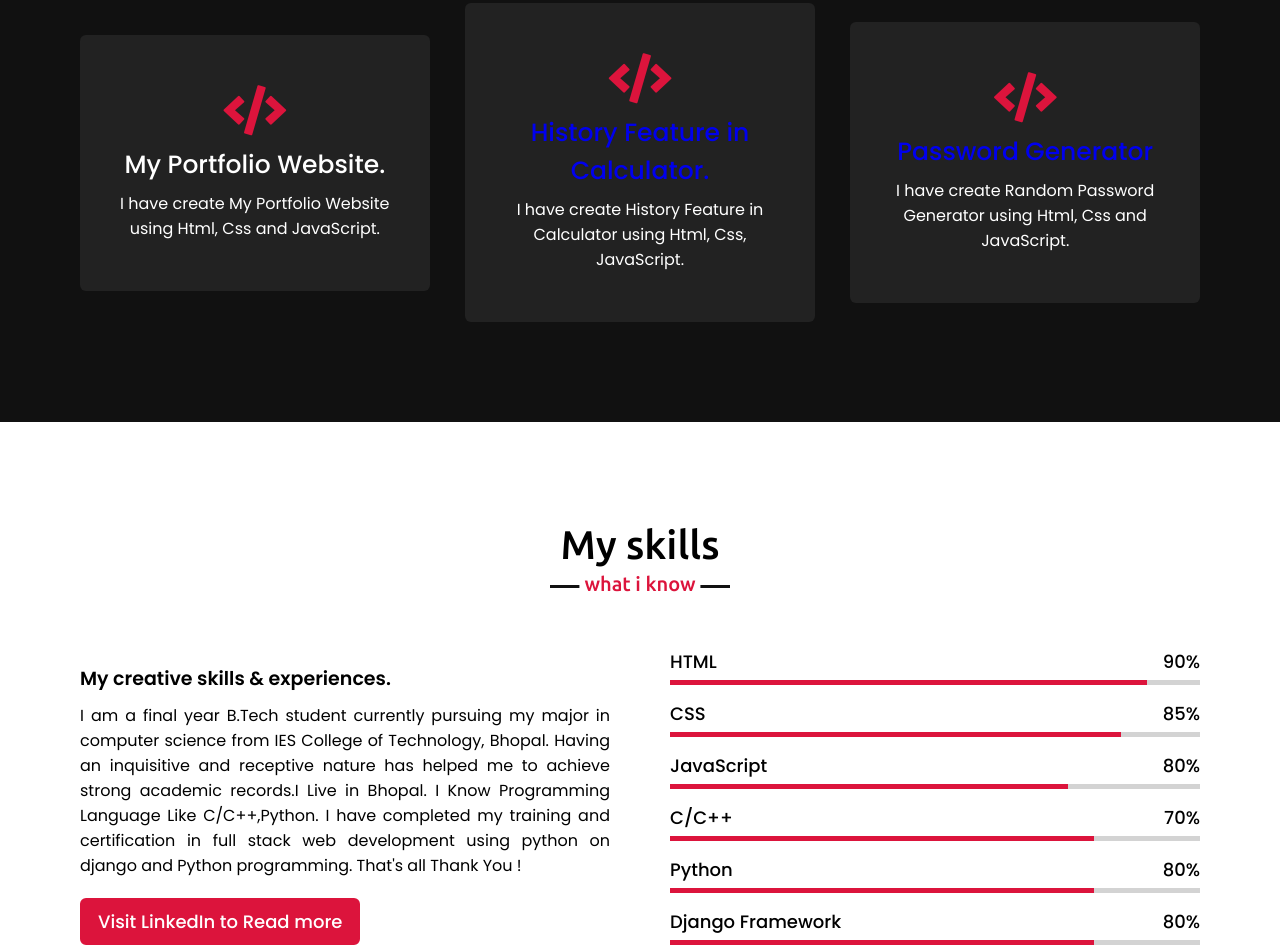
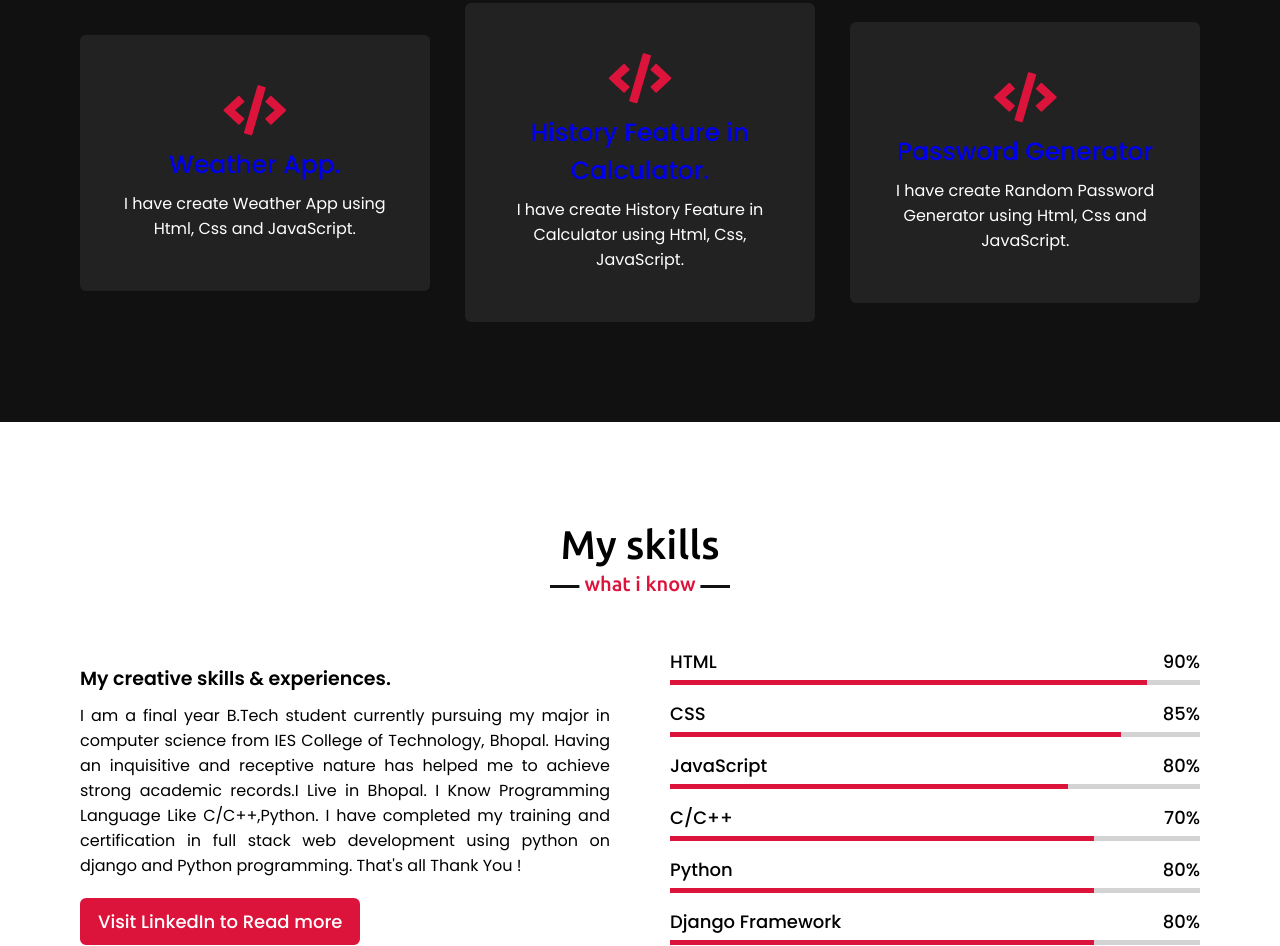
Before and after one commit to immunnapandit/munnapandit.github.io, a plain HTML site: page index.html in a window 1280 px wide. Shown: the part 1756-2702 px from the top of the page. Drawn offline with nearby package versions, Linux system fonts and the light colour scheme.

Commit message:
Update index.html

```diff
--- a/index.html
+++ b/index.html
@@ -71,8 +71,9 @@
             <div class="card">
                 <div class="box">
                     <i class="fas fa-code"></i>
-                    <div class="text">My Portfolio Website.</div>
-                    <p>I have create My Portfolio Website using Html, Css and JavaScript.</p>
+                    <a href="https://immunnapandit.github.io/Weather-App/">
+                        <div class="text">Weather App.</div></a>
+                    <p>I have create Weather App using Html, Css and JavaScript.</p>
                 </div>
             </div>
             <div class="card">
```
